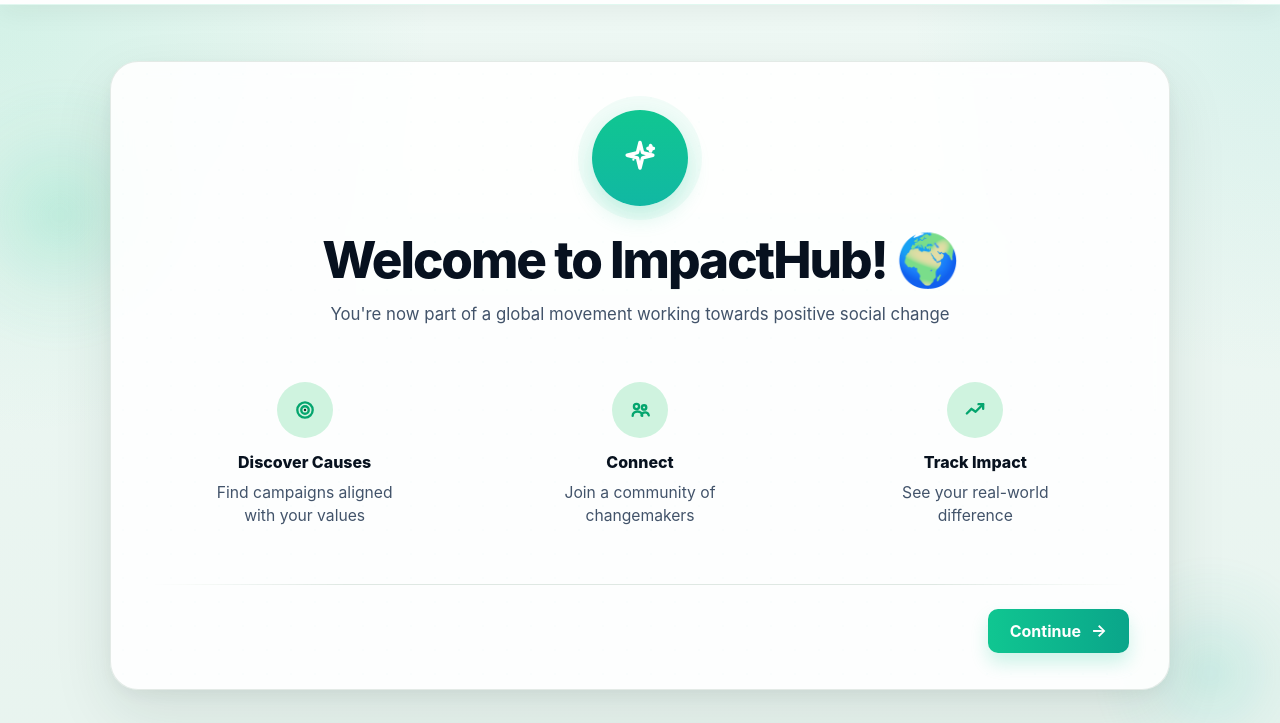
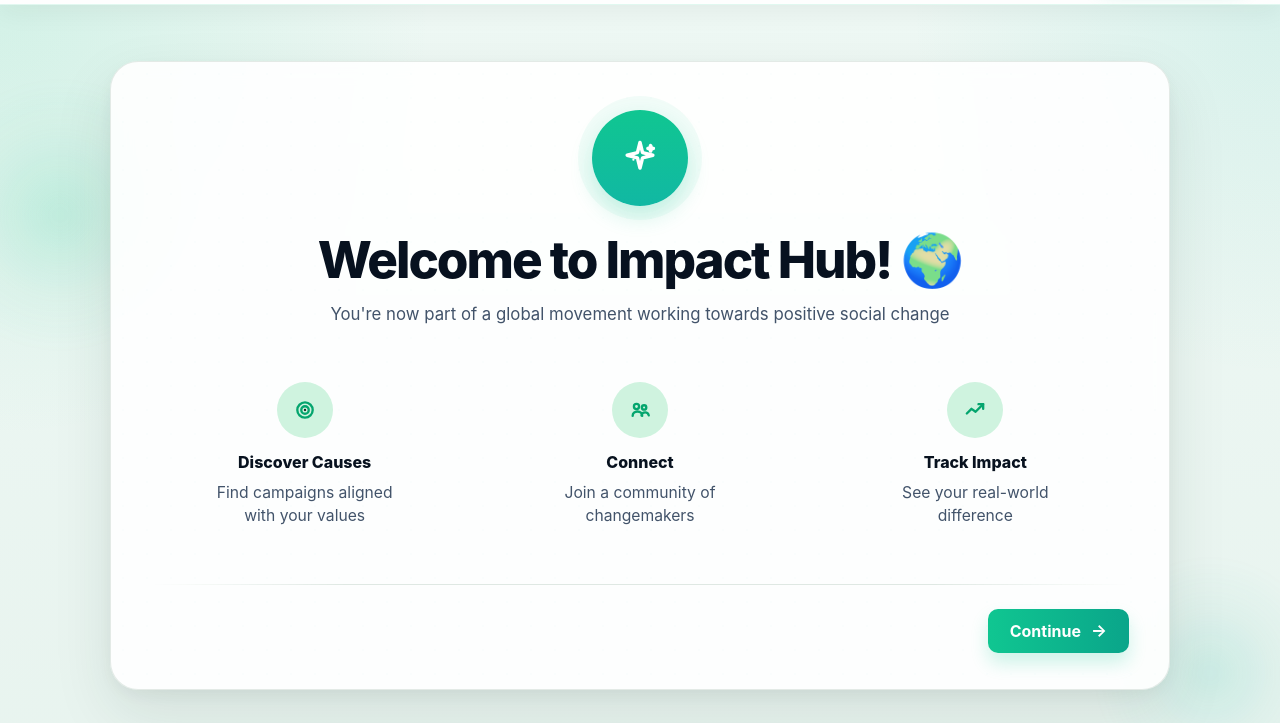
Before and after one commit to ginish51/ACS-WIL-WD-Group-6, a plain HTML site: page CampaignHub/frontend/index.html in a window 1280 px wide. Shown: the part 77-800 px from the top of the page. Drawn offline with Linux system fonts and the light colour scheme.

Commit message:
test push for deployment

```diff
--- a/CampaignHub/frontend/index.html
+++ b/CampaignHub/frontend/index.html
@@ -33,7 +33,7 @@
 
 
 
-      <h1 class="landing-card-title">Welcome to ImpactHub! 🌍</h1>
+      <h1 class="landing-card-title">Welcome to Impact Hub! 🌍</h1>
       <p class="landing-card-subtitle">
         You're now part of a global movement working towards positive
         social change
```
